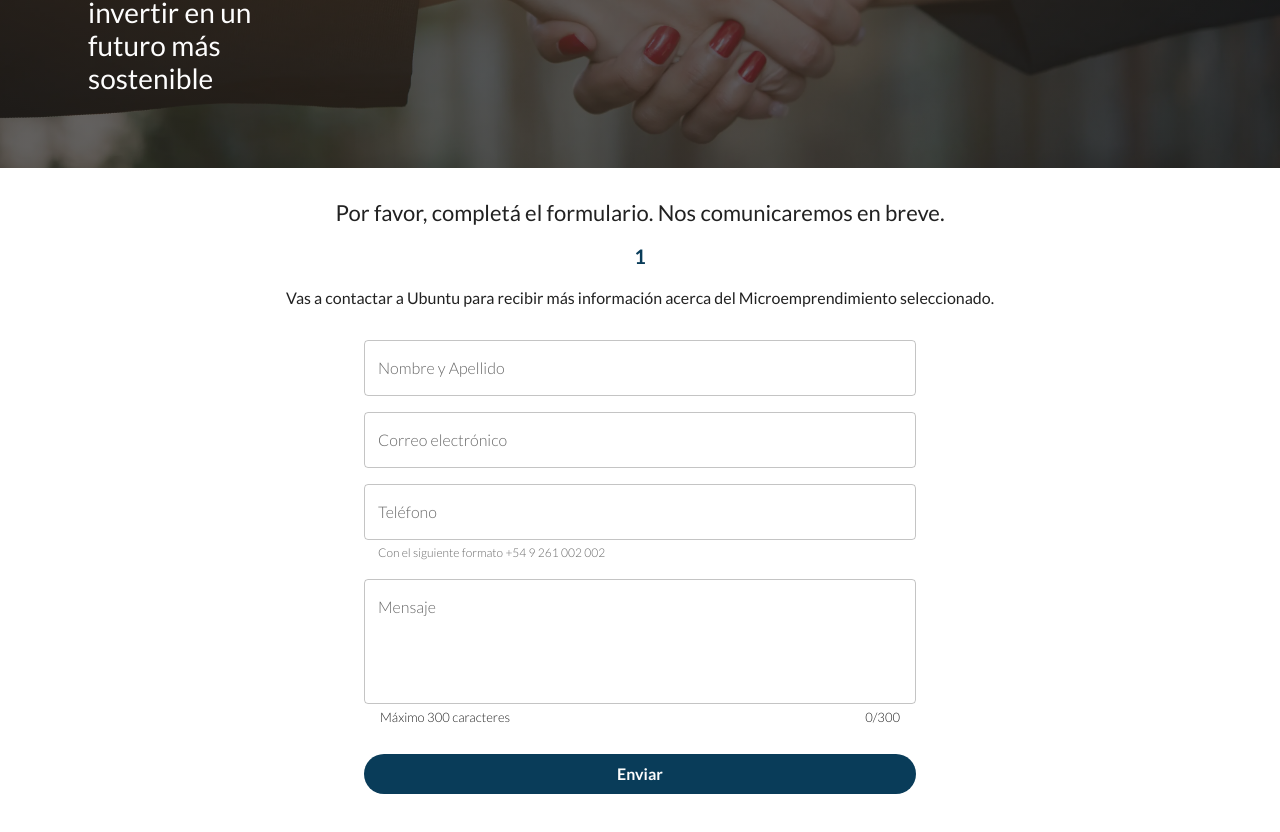
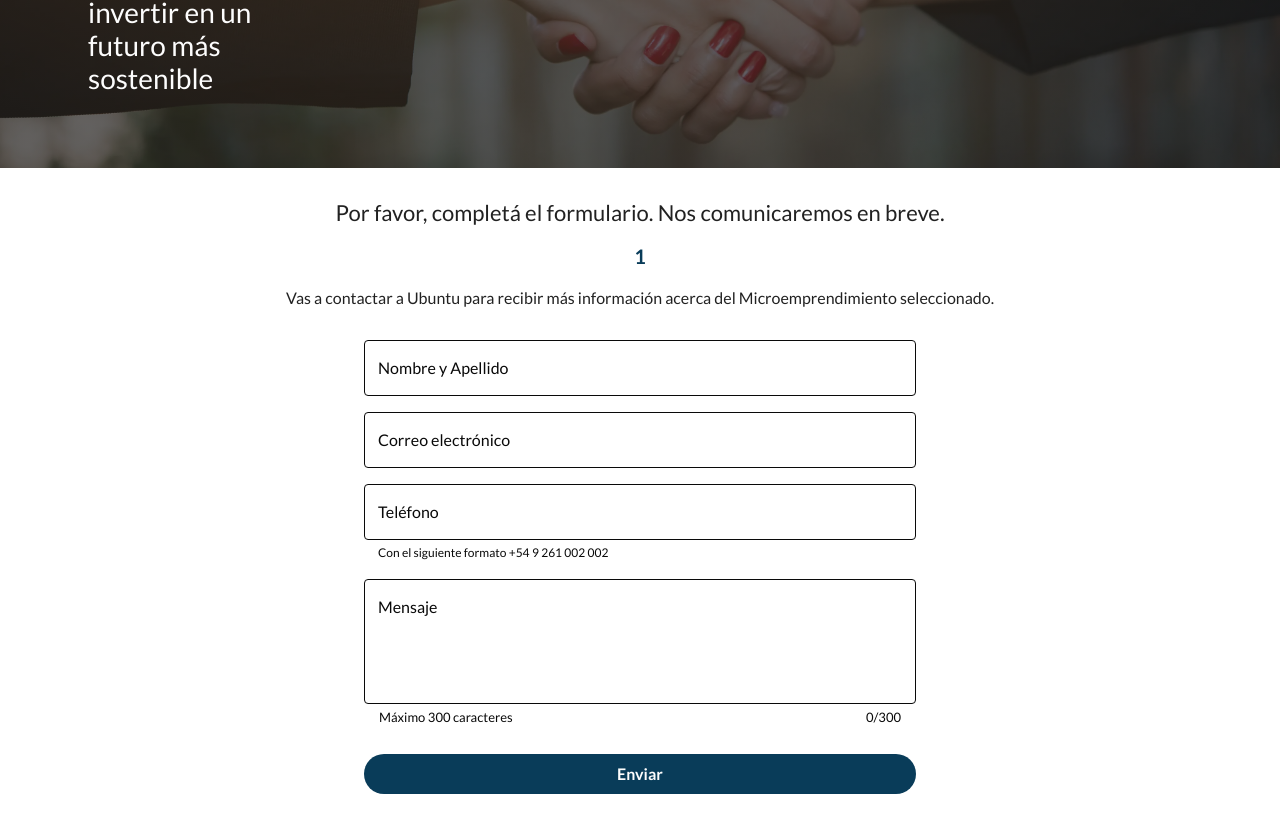
Before and after one commit to TomiCaratti13/SemilleroUbuntuFront, a React (Vite) app: page /formularioContacto/1 in a window 1280 px wide. Shown: the part 378-1210 px from the top of the page. Built offline with nearby package versions, Linux system fonts and the light colour scheme.

Commit message:
Feat(ui): styles form contact formik + yup

```diff
--- a/src/UploadPublication.jsx
+++ b/src/UploadPublication.jsx
@@ -190,9 +190,9 @@ const UploadPublication = () => {
             required
             label="Título"
             helperText={
-              formik.touched.title && formik.errors.title
-                ? formik.errors.title
-                : "Se visualizará en el título de la publicación"
+                formik.touched.title && formik.errors.title
+                  ? formik.errors.title
+                  : "Se visualizará en el título de la publicación"
             }
             value={formik.values.title}
             onChange={formik.handleChange}
--- a/src/utils/schemas/schemaFormContact.js
+++ b/src/utils/schemas/schemaFormContact.js
@@ -10,7 +10,7 @@ const formContact = yup.object().shape({
     .email('Debe ser un correo electrónico válido')
     .required('Este campo es obligatorio'),
   telefono: yup
-    .number()
+    .number('Debe ser un número de teléfono o celular válido')
     .required('Este campo es obligatorio'),
   mensaje: yup
     .string()
--- a/src/views/Form/FormContact.jsx
+++ b/src/views/Form/FormContact.jsx
@@ -1,18 +1,11 @@
 import { useState } from 'react';
-
-import {
-  Box,
-  Button,
-  Container,
-  TextField,
-  Typography,
-  useTheme,
-} from '@mui/material';
+import { Box, Button, Container, TextField, Typography } from '@mui/material';
 import { useFormik } from 'formik';
 import formContact from '../../utils/schemas/schemaFormContact';
-import * as yup from 'yup';
+import { useTheme } from '@emotion/react';
 
 export const FormContact = ({ nameMicro, alert }) => {
+  const theme = useTheme();
   const [chars, setChars] = useState(0);
   const formik = useFormik({
     initialValues: {
@@ -47,7 +40,53 @@ export const FormContact = ({ nameMicro, alert }) => {
         value={formik.values.nombre}
         onChange={formik.handleChange}
         onBlur={formik.handleBlur}
+        disabled={formik.isSubmitting}
         error={formik.touched.nombre && Boolean(formik.errors.nombre)}
+        helperText={formik.touched.nombre && formik.errors.nombre}
+        sx={{
+          '& .MuiOutlinedInput-input': {
+            fontWeight: '400',
+          },
+
+          '& .MuiOutlinedInput-notchedOutline': {
+            borderColor: '#090909',
+            fontWeight: '400',
+          },
+
+          '& .MuiFormLabel-root': {
+            color: theme =>
+              formik.touched.nombre && formik.errors.nombre
+                ? theme.palette.gestion.error
+                : '#090909 !important',
+            fontWeight: '400',
+          },
+
+          '& .MuiInputLabel-root.Mui-focused': {
+            color: theme =>
+              formik.touched.nombre && formik.errors.nombre
+                ? theme.palette.gestion.error
+                : `${theme.palette.primary.main} !important`,
+          },
+
+          '& .MuiFormHelperText-root': {
+            color: theme =>
+              formik.touched.nombre && formik.errors.nombre
+                ? theme.palette.gestion.error
+                : '#090909 !important',
+            fontWeight: '400',
+          },
+
+          '& .Mui-disabled': {
+            color: theme => `${theme.palette.primary.main} !important`,
+          },
+        }}
+        InputProps={{
+          sx: {
+            '& .Mui-disabled': {
+              WebkitTextFillColor: '#090909 !important',
+            },
+          },
+        }}
       />
       <TextField
         fullWidth
@@ -58,7 +97,48 @@ export const FormContact = ({ nameMicro, alert }) => {
         value={formik.values.email}
         onChange={formik.handleChange}
         onBlur={formik.handleBlur}
+        disabled={formik.isSubmitting}
         error={formik.touched.email && Boolean(formik.errors.email)}
+        helperText={formik.touched.email && formik.errors.email}
+        sx={{
+          '& .MuiOutlinedInput-notchedOutline': {
+            borderColor: '#090909',
+          },
+
+          '& .MuiFormLabel-root': {
+            color: theme =>
+              formik.touched.email && formik.errors.email
+                ? theme.palette.gestion.error
+                : '#090909 !important',
+            fontWeight: '400',
+          },
+
+          '& .MuiInputLabel-root.Mui-focused': {
+            color: theme =>
+              formik.touched.email && formik.errors.email
+                ? theme.palette.gestion.error
+                : `${theme.palette.primary.main} !important`,
+          },
+
+          '& .MuiFormHelperText-root': {
+            color: theme =>
+              formik.touched.email && formik.errors.email
+                ? theme.palette.gestion.error
+                : '#090909 !important',
+            fontWeight: '400',
+          },
+
+          '& .Mui-disabled': {
+            color: theme => `${theme.palette.primary.main} !important`,
+          },
+        }}
+        InputProps={{
+          sx: {
+            '& .Mui-disabled': {
+              WebkitTextFillColor: '#090909 !important',
+            },
+          },
+        }}
       />
       <TextField
         fullWidth
@@ -66,11 +146,55 @@ export const FormContact = ({ nameMicro, alert }) => {
         name="telefono"
         label="Teléfono"
         variant="outlined"
-        helperText="Con el siguiente formato +54 9 261 002 002"
         value={formik.values.telefono}
         onChange={formik.handleChange}
         onBlur={formik.handleBlur}
+        disabled={formik.isSubmitting}
         error={formik.touched.telefono && Boolean(formik.errors.telefono)}
+        helperText={
+          formik.touched.telefono && formik.errors.telefono
+            ? formik.errors.telefono
+            : 'Con el siguiente formato +54 9 261 002 002'
+        }
+        sx={{
+          '& .MuiOutlinedInput-notchedOutline': {
+            borderColor: '#090909',
+          },
+
+          '& .MuiFormLabel-root': {
+            color: theme =>
+              formik.touched.telefono && formik.errors.telefono
+                ? theme.palette.gestion.error
+                : '#090909 !important',
+            fontWeight: '400',
+          },
+
+          '& .MuiInputLabel-root.Mui-focused': {
+            color: theme =>
+              formik.touched.telefono && formik.errors.telefono
+                ? theme.palette.gestion.error
+                : `${theme.palette.primary.main} !important`,
+          },
+
+          '& .MuiFormHelperText-root': {
+            color: theme =>
+              formik.touched.telefono && formik.errors.telefono
+                ? theme.palette.gestion.error
+                : '#090909 !important',
+            fontWeight: '400',
+          },
+
+          '& .Mui-disabled': {
+            color: theme => `${theme.palette.primary.main} !important`,
+          },
+        }}
+        InputProps={{
+          sx: {
+            '& .Mui-disabled': {
+              WebkitTextFillColor: '#090909 !important',
+            },
+          },
+        }}
       />
       <Box>
         <TextField
@@ -92,7 +216,48 @@ export const FormContact = ({ nameMicro, alert }) => {
             }
           }}
           onBlur={formik.handleBlur}
+          disabled={formik.isSubmitting}
           error={formik.touched.mensaje && Boolean(formik.errors.mensaje)}
+          helperText={formik.touched.mensaje && formik.errors.mensaje}
+          sx={{
+            '& .MuiOutlinedInput-notchedOutline': {
+              borderColor: '#090909',
+            },
+
+            '& .MuiFormLabel-root': {
+              color: theme =>
+                formik.touched.mensaje && formik.errors.mensaje
+                  ? theme.palette.gestion.error
+                  : '#090909 !important',
+              fontWeight: '400',
+            },
+
+            '& .MuiInputLabel-root.Mui-focused': {
+              color: theme =>
+                formik.touched.mensaje && formik.errors.mensaje
+                  ? theme.palette.gestion.error
+                  : `${theme.palette.primary.main} !important`,
+            },
+
+            '& .MuiFormHelperText-root': {
+              color: theme =>
+                formik.touched.mensaje && formik.errors.mensaje
+                  ? theme.palette.gestion.error
+                  : '#090909 !important',
+              fontWeight: '400',
+            },
+
+            '& .Mui-disabled': {
+              color: theme => `${theme.palette.primary.main} !important`,
+            },
+          }}
+          InputProps={{
+            sx: {
+              '& .Mui-disabled': {
+                WebkitTextFillColor: '#090909 !important',
+              },
+            },
+          }}
         />
         <Box
           sx={{
@@ -100,23 +265,31 @@ export const FormContact = ({ nameMicro, alert }) => {
             justifyContent: 'space-between',
             alignItems: 'center',
             gap: '16px',
-            padding: '0 16px',
+            padding: '0 15px',
             '& p': {
               fontSize: '13px',
               lineHeight: '1.66',
-              fontWeight: 300,
+              fontWeight: 400,
               marginTop: '3px',
               padding: '0',
             },
           }}>
           <Typography
             component="p"
-            sx={{ fontSize: '16px', lineHeight: '25px' }}>
+            color={theme =>
+              formik.touched.mensaje && formik.errors.mensaje
+                ? theme.palette.gestion.error
+                : '#090909'
+            }>
             Máximo 300 caracteres
           </Typography>
           <Typography
             component="p"
-            sx={{ fontSize: '16px', lineHeight: '25px' }}>
+            color={theme =>
+              formik.touched.mensaje && formik.errors.mensaje
+                ? theme.palette.gestion.error
+                : '#090909'
+            }>
             {chars}/300
           </Typography>
         </Box>
```
